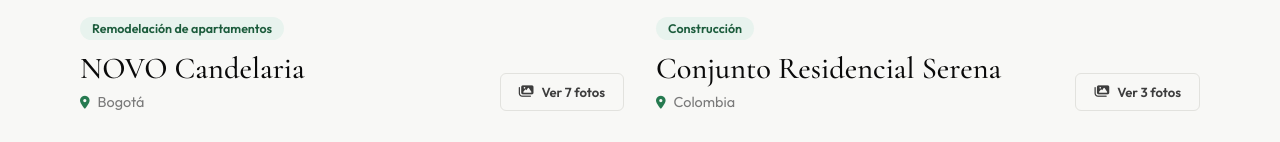
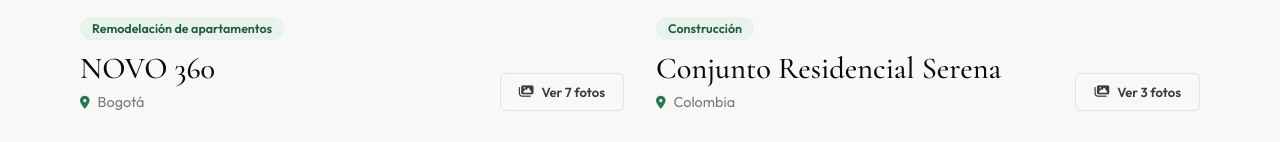
Before and after one commit to DOMKA-SW/Domka-Solutions, a plain HTML site: page index.html in a window 1280 px wide. Shown: the part 3177-3319 px from the top of the page. Drawn offline with nearby package versions, Linux system fonts and the light colour scheme.

Commit message:
Update index.html

```diff
--- a/index.html
+++ b/index.html
@@ -1117,7 +1117,7 @@
     },
     {
       tag: 'Remodelación de apartamentos',
-      nombre: 'NOVO Candelaria',
+      nombre: 'NOVO 360',
       ciudad: 'Bogotá',
       imgs: [
         'img/landing/proyectos/pry3.png',
```
